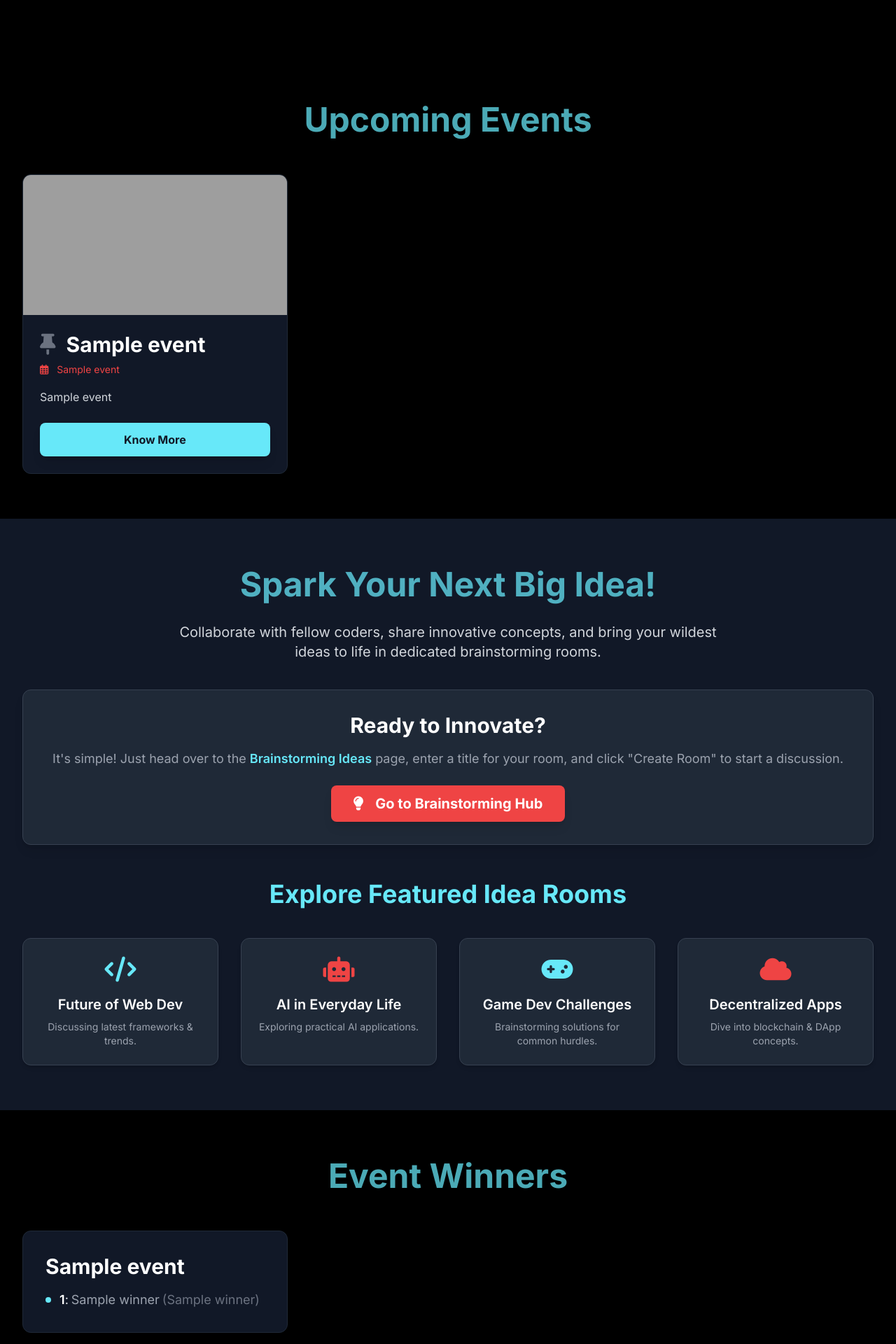
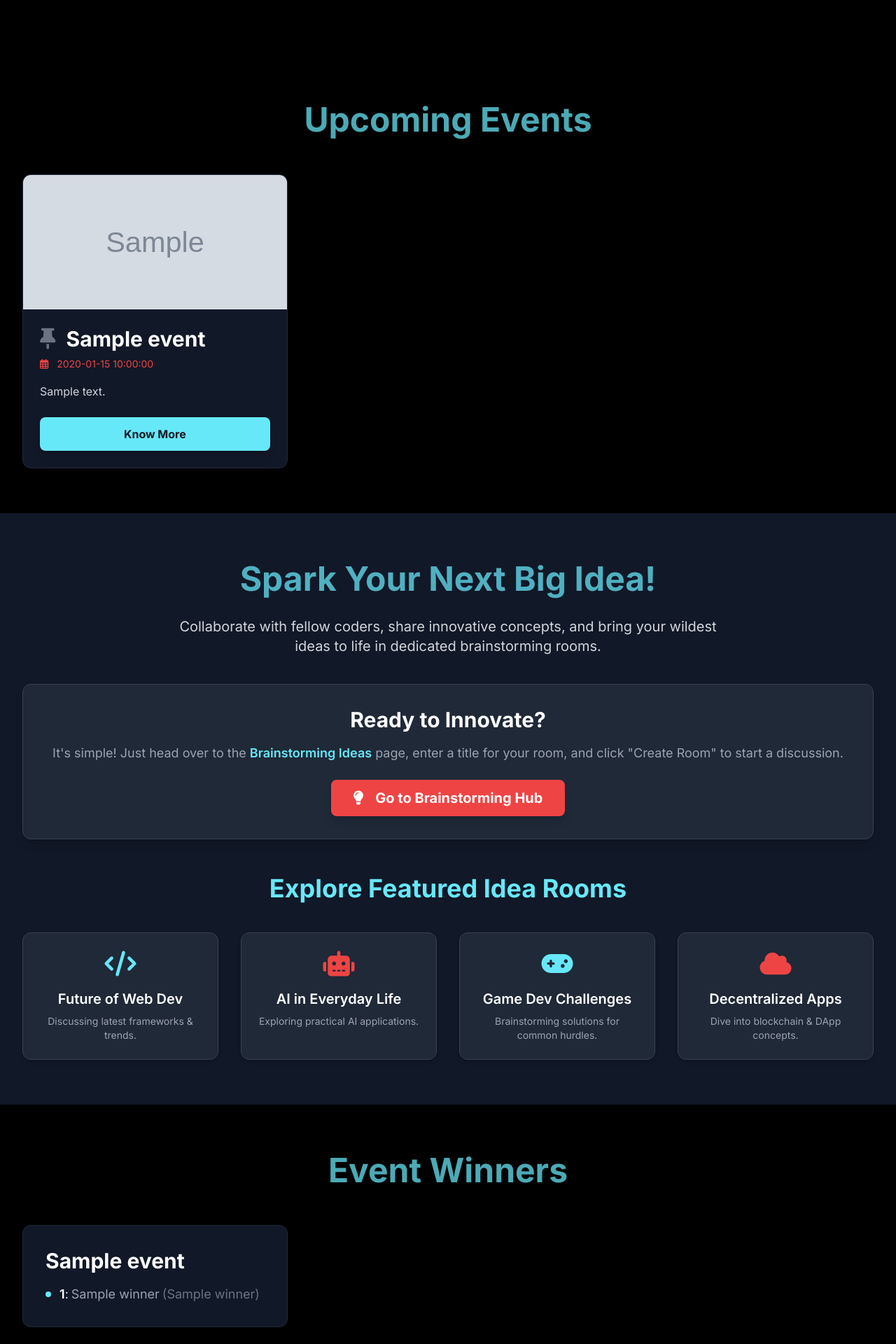
Before and after one commit to Shubham713-lab/Club, a Flask app: template templates/student_dashboard.html in a window 1280 px wide. Shown: the part 583-2503 px from the top of the page at 70% size. Run offline with Flask 3, Linux system fonts and the light colour scheme; the template is opened without the code that fills it: most values are stand-ins (such as "Sample title", 1, 10 or a date in 2020); grey boxes marked "Sample" are stand-in pictures; grey boxes labelled with a size stand in for pictures from a placeholder-image service; some libraries are stand-ins or nearby versions; grey boxes are pictures that could not be loaded.

Commit message:
Refactor templates to use event.image_url for image sources and update download links to use direct Cloudinary URLs

```diff
--- a/templates/home.html
+++ b/templates/home.html
@@ -189,6 +189,7 @@
                     </a>
                 </div>
                 <div class="md:w-1/2 flex justify-center md:justify-end">
+                    <!-- Hero image remains static for now, as it's a fixed asset. -->
                     <img
                         src="/static/robo.png"
                         alt="Code Forge Community"
@@ -209,9 +210,10 @@
                     {% if events %}
                         {% for event in events %}
                         <div class="bg-gray-900 rounded-xl shadow-lg overflow-hidden border border-gray-800 transition-all duration-300 event-card-hover">
+                            {# Updated to use event[5] which is now event.image_url #}
                             {% if event[5] %}
                             <img
-                                src="{{ url_for('static', filename=event[5]) }}"
+                                src="{{ event[5] }}"
                                 alt="{{ event[1] }} Event Image"
                                 class="w-full h-48 object-cover rounded-t-lg"
                                 onerror="this.onerror=null;this.src='https://placehold.co/600x400/1F2937/67E8F9?text=Image+Error';"
@@ -288,7 +290,7 @@
                     <div class="bg-gray-800 p-6 rounded-xl shadow-md border border-gray-700 transition-all duration-300 room-card-hover">
                         <i class="fas fa-cloud text-[#EF4444] text-4xl mb-4"></i>
                         <h4 class="text-xl font-semibold text-white mb-2">Decentralized Apps</h4>
-                        <p class="text-gray-400 text-sm">Dive into blockchain & DApp concepts.</p>
+                        <p class="text-400 text-sm">Dive into blockchain & DApp concepts.</p>
                     </div>
                 </div>
             </div>
--- a/templates/mentor_dashboard.html
+++ b/templates/mentor_dashboard.html
@@ -175,8 +175,9 @@
                 {% for event in events %}
                 <div
                     class="bg-gray-800 rounded-xl shadow-md overflow-hidden border border-gray-700 transition-all duration-300 card-hover">
-                    {% if event.image_path %}
-                    <img src="{{ url_for('static', filename=event.image_path) }}" alt="Event Image" class="event-image">
+                    {# Updated to use event.image_url from Cloudinary #}
+                    {% if event.image_url %}
+                    <img src="{{ event.image_url }}" alt="Event Image" class="event-image">
                     {% else %}
                     <img src="https://placehold.co/600x400/1F2937/67E8F9?text=No+Image" alt="No Image"
                         class="event-image">
@@ -438,5 +439,4 @@
         });
     </script>
 </body>
-
 </html>
--- a/templates/student_dashboard.html
+++ b/templates/student_dashboard.html
@@ -272,6 +272,7 @@
                     </p>
                 </div>
                 <div class="md:w-1/2 flex justify-center md:justify-end">
+                    <!-- Hero image remains static for now, as it's a fixed asset. -->
                     <img
                         src="/static/robo.png"
                         alt="Robo Image"
@@ -294,25 +295,26 @@
                     {% for event in events %}
                     <div
                         class="bg-gray-900 rounded-xl shadow-lg overflow-hidden border border-gray-800 transition-all duration-300 event-card-hover">
-                        {% if event[5] %} {# Assuming image_path is at index 5 #}
-                        <img src="{{ url_for('static', filename=event[5]) }}" alt="{{ event[1] }} Event Image"
-                            class="event-image rounded-t-lg"
+                        {# Updated to use event.image_url directly #}
+                        {% if event.image_url %}
+                        <img src="{{ event.image_url }}" alt="{{ event.title }} Event Image"
+                            class="w-full h-48 object-cover rounded-t-lg"
                             onerror="this.onerror=null;this.src='https://placehold.co/600x400/1F2937/67E8F9?text=Image+Error';"
                         >
                         {% else %}
                         <img src="https://placehold.co/600x400/1F2937/67E8F9?text=Code+Forge" alt="No Image"
-                            class="event-image rounded-t-lg"
+                            class="w-full h-48 object-cover rounded-t-lg"
                             onerror="this.onerror=null;this.src='https://placehold.co/600x400/1F2937/67E8F9?text=Image+Error';"
                         >
                         {% endif %}
                         <div class="p-6">
-                            <h3 class="text-3xl font-bold text-white mb-2"><i class="fa-solid fa-thumbtack text-gray-500 mr-2"></i> {{ event[1] }}</h3>
+                            <h3 class="text-3xl font-bold text-white mb-2"><i class="fa-solid fa-thumbtack text-gray-500 mr-2"></i> {{ event.title }}</h3>
                             <p class="text-[#EF4444] text-sm mb-4"><i class="fa-regular fa-calendar-days mr-2"></i> {{
-                                event[3] }}</p>
+                                event.date }}</p>
                             <p id="short" class="text-gray-300 text-base leading-relaxed mb-6">
-                                {{ event[4] }}
+                                {{ event.short_description }}
                             </p>
-                            <a href="{{ url_for('event_detail', event_id=event[0]) }}" class="block">
+                            <a href="{{ url_for('event_detail', event_id=event.id) }}" class="block">
                                 <button
                                     class="w-full bg-[#67E8F9] text-gray-900 font-bold py-3 rounded-lg hover:bg-opacity-90 transition duration-300 ease-in-out button-hover-animation shadow-lg hover:shadow-[#67E8F9]/40">
                                     Know More
--- a/templates/view_progress.html
+++ b/templates/view_progress.html
@@ -166,8 +166,9 @@
                                     ">
                                         {{ user.stage_status[stage].status }}
                                     </span>
+                                    {# Updated to directly use the Cloudinary URL from user.stage_status[stage].file #}
                                     {% if user.stage_status[stage].file %}
-                                    <a href="{{ url_for('download_submission', filename=user.stage_status[stage].file) }}"
+                                    <a href="{{ user.stage_status[stage].file }}"
                                         target="_blank" class="download-link">
                                         <i class="fas fa-download ml-1"></i> Download
                                     </a>
```
